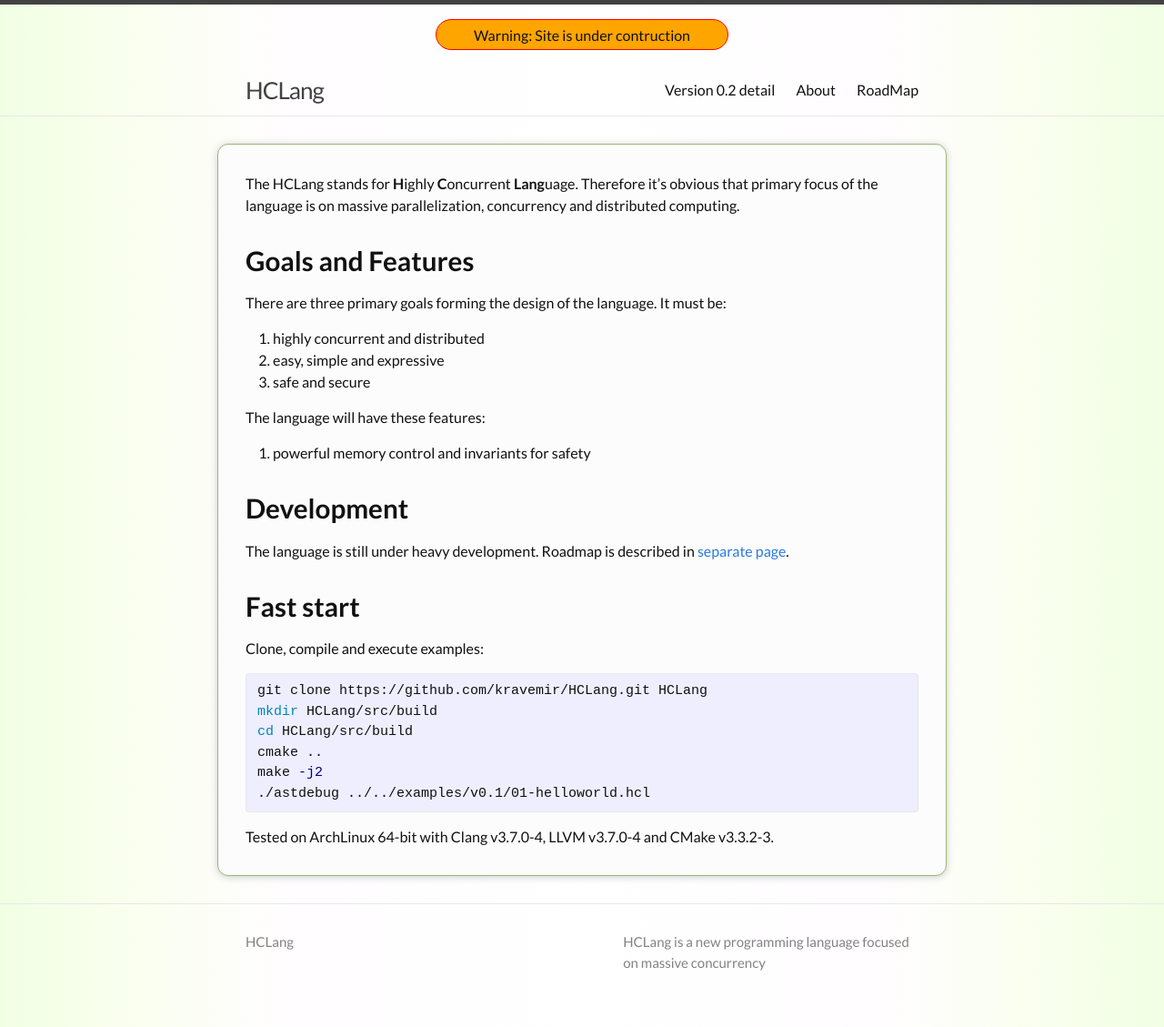
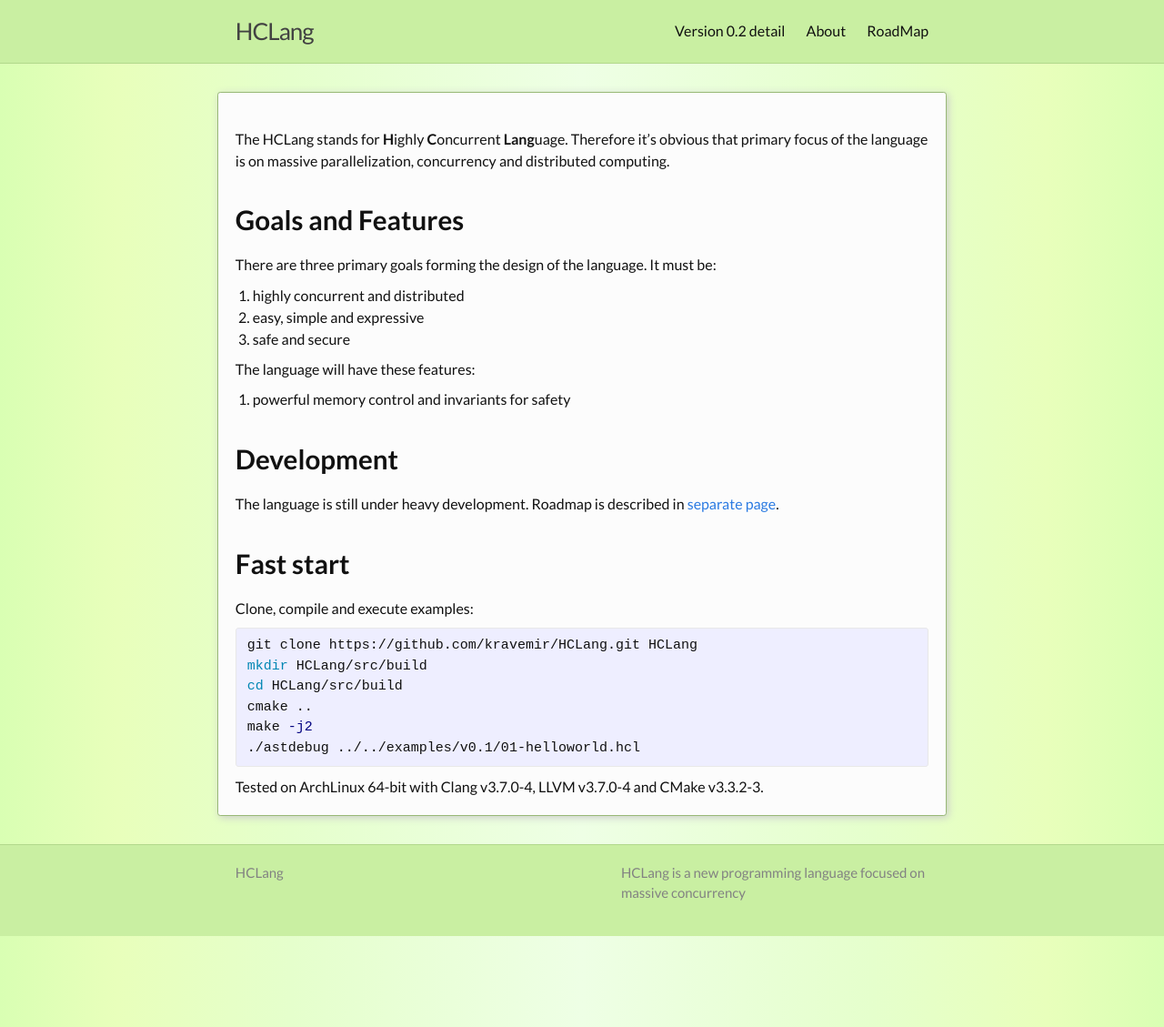
Before and after one commit to kravemir/HCLang, a Jekyll site: the page built from index.md, in a window 1280 px wide. Shown: the whole page at 91% size. Built offline with Jekyll 4.4.1, drawn with Linux system fonts in a browser that asks for light colours.

Commit message:
updated styles

```diff
--- a/_includes/header.html
+++ b/_includes/header.html
@@ -1,9 +1,9 @@
 <header class="site-header">
 
   <div class="wrapper">
-    <div class="wrapper" style="border: red solid 1px; background: orange; text-align: center; padding: 0.3em 0 0.2em; margin: 1em 5em; max-width: 320px; margin: 1em auto; border-radius: 99em">
+    <!--<div class="wrapper" style="border: red solid 1px; background: orange; text-align: center; padding: 0.3em 0 0.2em; margin: 1em 5em; max-width: 320px; margin: 1em auto; border-radius: 99em">
         Warning: Site is under contruction
-    </div>
+    </div> !-->
 
     <a class="site-title" href="{{ site.baseurl }}/">{{ site.title }}</a>
 
--- a/_sass/_base.scss
+++ b/_sass/_base.scss
@@ -1,6 +1,3 @@
-@import url(https://fonts.googleapis.com/css?family=Lato:400,400italic,700,900);
-
-$base-font-family: 'Lato', sans-serif;
 
 /**
  * Reset some basic elements
@@ -247,6 +244,17 @@ body {
     background: -webkit-linear-gradient(left, #f1ffe3 0%,#f9ffed 10%,#fffdff 25%,#ffffff 50%,#fffdff 75%,#f9ffed 90%,#f1ffe3 100%); /* Chrome10-25,Safari5.1-6 */
     background: linear-gradient(to right, #f1ffe3 0%,#f9ffed 10%,#fffdff 25%,#ffffff 50%,#fffdff 75%,#f9ffed 90%,#f1ffe3 100%); /* W3C, IE10+, FF16+, Chrome26+, Opera12+, Safari7+ */
     filter: progid:DXImageTransform.Microsoft.gradient( startColorstr='#f1ffe3', endColorstr='#f1ffe3',GradientType=1 ); /* IE6-9 */
+
+    /* Permalink - use to edit and share this gradient: http://colorzilla.com/gradient-editor/#d9ffb3+0,e8ffbb+10,e5ffcc+25,eeffe5+50,e5ffcc+75,e8ffbb+90,d9ffb3+100 */
+    background: #d9ffb3; /* Old browsers */
+    background: -moz-linear-gradient(left, #d9ffb3 0%, #e8ffbb 10%, #e5ffcc 25%, #eeffe5 50%, #e5ffcc 75%, #e8ffbb 90%, #d9ffb3 100%); /* FF3.6-15 */
+    background: -webkit-linear-gradient(left, #d9ffb3 0%,#e8ffbb 10%,#e5ffcc 25%,#eeffe5 50%,#e5ffcc 75%,#e8ffbb 90%,#d9ffb3 100%); /* Chrome10-25,Safari5.1-6 */
+    background: linear-gradient(to right, #d9ffb3 0%,#e8ffbb 10%,#e5ffcc 25%,#eeffe5 50%,#e5ffcc 75%,#e8ffbb 90%,#d9ffb3 100%); /* W3C, IE10+, FF16+, Chrome26+, Opera12+, Safari7+ */
+    filter: progid:DXImageTransform.Microsoft.gradient( startColorstr='#d9ffb3', endColorstr='#d9ffb3',GradientType=1 ); /* IE6-9 */
+
+    @include media-query($on-palm) {
+        background: none;
+    }
 }
 
 table.styled-table {
--- a/_sass/_layout.scss
+++ b/_sass/_layout.scss
@@ -2,12 +2,21 @@
  * Site header
  */
 .site-header {
-    border-top: 5px solid $grey-color-dark;
-    border-bottom: 1px solid $grey-color-light;
+    /* border-top: 5px solid $grey-color-dark; */
+    /* border-bottom: 1px solid $grey-color-light; */
     min-height: 56px;
 
     // Positioning context for the mobile navigation icon
     position: relative;
+
+
+    margin: 0 0 $spacing-unit*5/3 0;
+    background: #C9EFA2;
+    border-bottom: #B2D88C solid 1px;
+
+    .wrapper {
+        padding: $spacing-unit/3 $spacing-unit;
+    }
 }
 
 .site-title {
@@ -98,8 +107,12 @@
  * Site footer
  */
 .site-footer {
-    border-top: 1px solid $grey-color-light;
+    /* border-top: 1px solid $grey-color-light; */
+    margin: $spacing-unit*5/3 0 0;
     padding: $spacing-unit 0;
+
+    background: #C9EFA2;
+    border-top: #B2D88C solid 1px;
 }
 
 .footer-heading {
@@ -168,14 +181,20 @@
  * Page content
  */
 .page-content {
-    padding: $spacing-unit 0;
+    /* padding: $spacing-unit 0; */
 
     > .wrapper {
         background: #FCFCFC;
-        box-shadow: 0px 1px 0.5em #CCC;
+        box-shadow: 2px 2px 0.5em #CCC;
         padding-top: 1px;
-        border-radius: 0.75em;
+        border-radius: 0.20em;
         border: solid 1px #98B976;
+
+        @include media-query($on-palm) {
+            border: none;
+            box-shadow: none;
+            border-radius: none;
+        }
     }
 }
 
--- a/css/main.scss
+++ b/css/main.scss
@@ -4,15 +4,19 @@
 @charset "utf-8";
 
 
+@import url(https://fonts.googleapis.com/css?family=Lato:400,400italic,700,900);
+
 
 // Our variables
 $base-font-family: "Helvetica Neue", Helvetica, Arial, sans-serif;
+$base-font-family: 'Lato', sans-serif;
 $base-font-size:   16px;
 $base-font-weight: 400;
 $small-font-size:  $base-font-size * 0.875;
 $base-line-height: 1.5;
 
 $spacing-unit:     30px;
+$spacing-unit:      1.177em;
 
 $text-color:       #111;
 $background-color: #fdfdfd;
```
